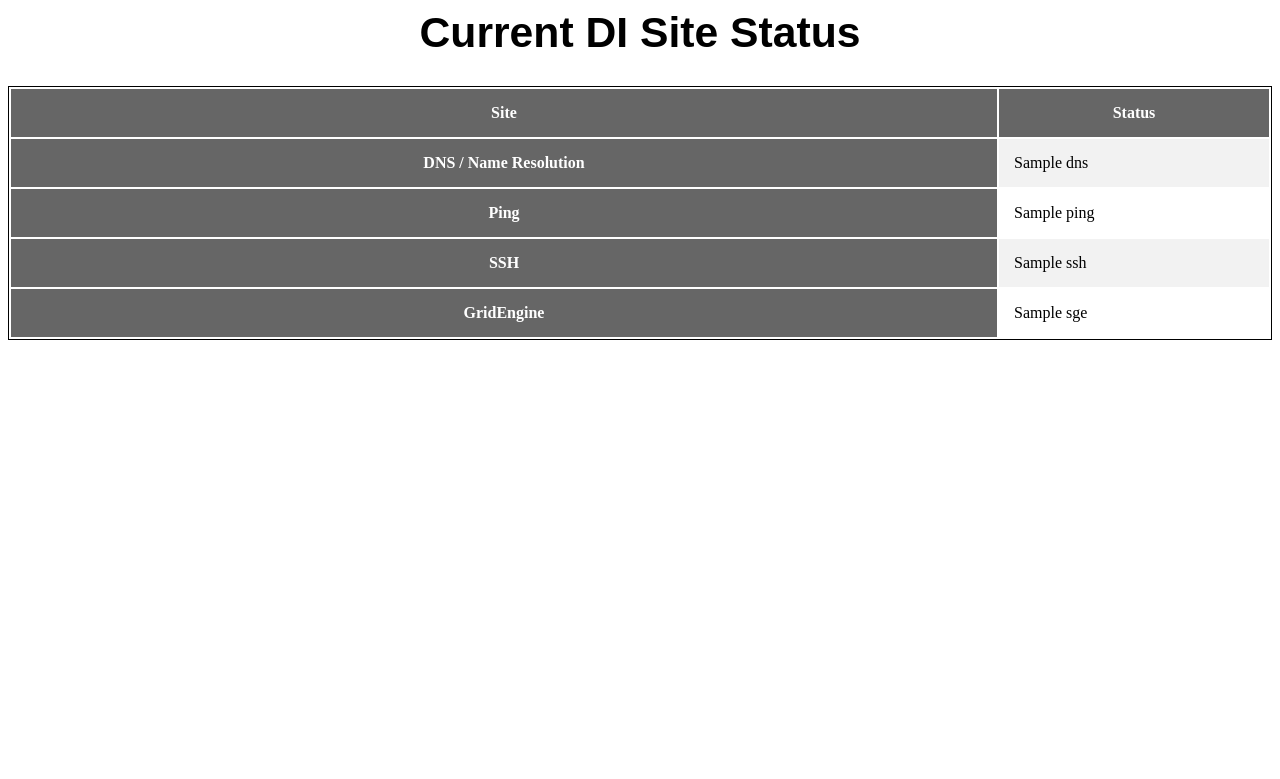
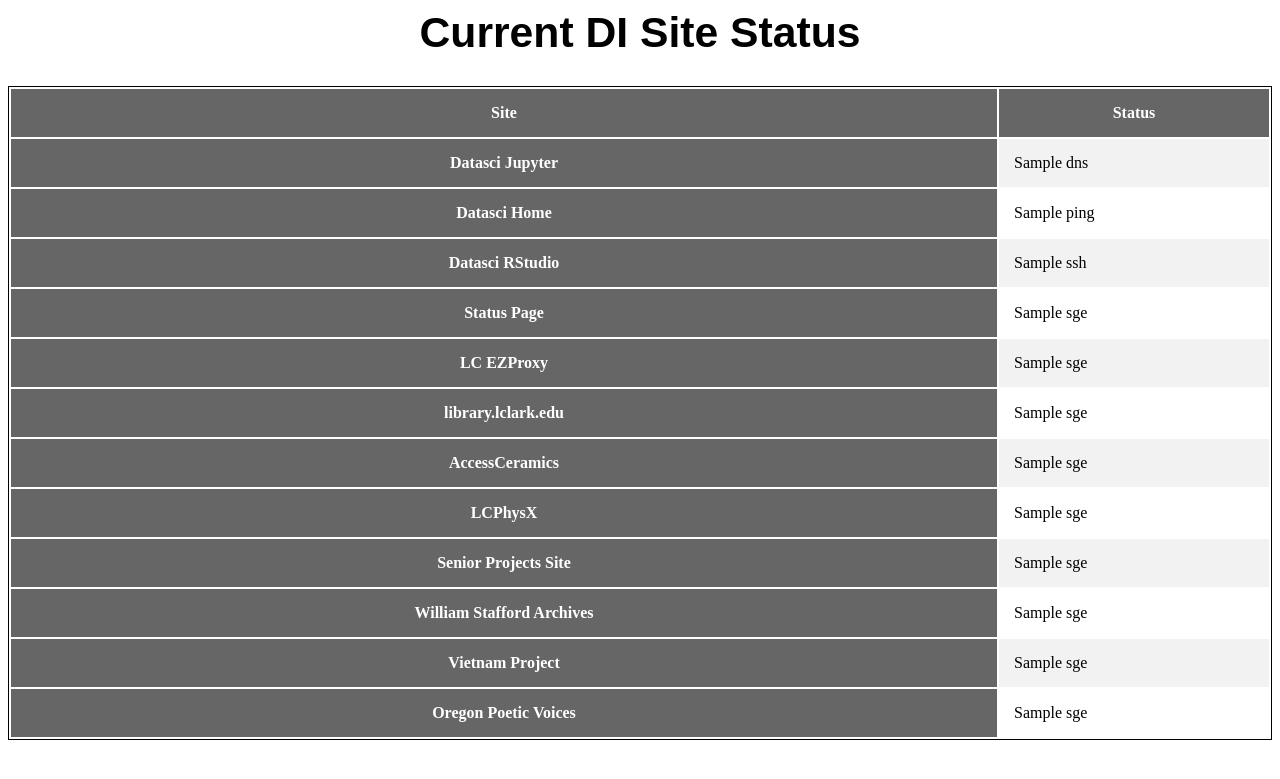
Before and after one commit to benhg/dns-propagation-checker, a Flask app: template templates/status.html in a window 1280 px wide. Shown: the top 779 px of the page. Run offline with Flask 2, Linux system fonts and the light colour scheme; the template is opened without the code that fills it: most values are stand-ins (such as "Sample title", 1, 10 or a date in 2020); some libraries are stand-ins or nearby versions.

Commit message:
adding placeholders for sites

```diff
--- a/templates/status.html
+++ b/templates/status.html
@@ -58,19 +58,51 @@
     <th class="name-header">Status</th>
   </tr>
   <tr>
-    <th class="pride-header" id="Logan-concern">DNS / Name Resolution</th>
+    <th class="pride-header" id="Logan-concern">Datasci Jupyter</th>
     <td class="pride {{ status['mayo']['dns'] }}" id="Giacomo-pride">{{ status['mayo']['dns'] }}</td>
   </tr>
   <tr>
-      <th class="pride-header" id="Logan-concern">Ping</th>
+      <th class="pride-header" id="Logan-concern">Datasci Home</th>
       <td class="pride {{ status['mayo']['ping'] }}" id="Giacomo-pride">{{ status['mayo']['ping'] }}</td>
   </tr>
-  <th class="pride-header" id="Logan-concern">SSH</th>
+  <th class="pride-header" id="Logan-concern">Datasci RStudio</th>
 
   <td class="pride {{ status['mayo']['ssh'] }}" id="Giacomo-pride">{{ status['mayo']['ssh'] }}</td>
   </tr>
+  <tr>
+  <th class="pride-header" id="Logan-concern">Status Page</th>
+  <td class="pride {{ status['mayo']['sge'] }}" id="Giacomo-pride">{{ status['mayo']['sge'] }}</td>
   </tr>
-  <th class="pride-header" id="Logan-concern">GridEngine</th>
+  <tr>
+  <th class="pride-header" id="Logan-concern">LC EZProxy</th>
+  <td class="pride {{ status['mayo']['sge'] }}" id="Giacomo-pride">{{ status['mayo']['sge'] }}</td>
+  </tr>
+  <tr>
+  <th class="pride-header" id="Logan-concern">library.lclark.edu</th>
+  <td class="pride {{ status['mayo']['sge'] }}" id="Giacomo-pride">{{ status['mayo']['sge'] }}</td>
+  </tr>
+   <tr>
+  <th class="pride-header" id="Logan-concern">AccessCeramics</th>
+  <td class="pride {{ status['mayo']['sge'] }}" id="Giacomo-pride">{{ status['mayo']['sge'] }}</td>
+  </tr>
+  <tr>
+  <th class="pride-header" id="Logan-concern">LCPhysX</th>
+  <td class="pride {{ status['mayo']['sge'] }}" id="Giacomo-pride">{{ status['mayo']['sge'] }}</td>
+  </tr>
+   <tr>
+  <th class="pride-header" id="Logan-concern">Senior Projects Site</th>
+  <td class="pride {{ status['mayo']['sge'] }}" id="Giacomo-pride">{{ status['mayo']['sge'] }}</td>
+  </tr>
+     <tr>
+  <th class="pride-header" id="Logan-concern">William Stafford Archives</th>
+  <td class="pride {{ status['mayo']['sge'] }}" id="Giacomo-pride">{{ status['mayo']['sge'] }}</td>
+  </tr>
+  <tr>
+  <th class="pride-header" id="Logan-concern">Vietnam Project</th>
+  <td class="pride {{ status['mayo']['sge'] }}" id="Giacomo-pride">{{ status['mayo']['sge'] }}</td>
+  </tr>
+   <tr>
+  <th class="pride-header" id="Logan-concern">Oregon Poetic Voices</th>
   <td class="pride {{ status['mayo']['sge'] }}" id="Giacomo-pride">{{ status['mayo']['sge'] }}</td>
   </tr>
 </table>
```
